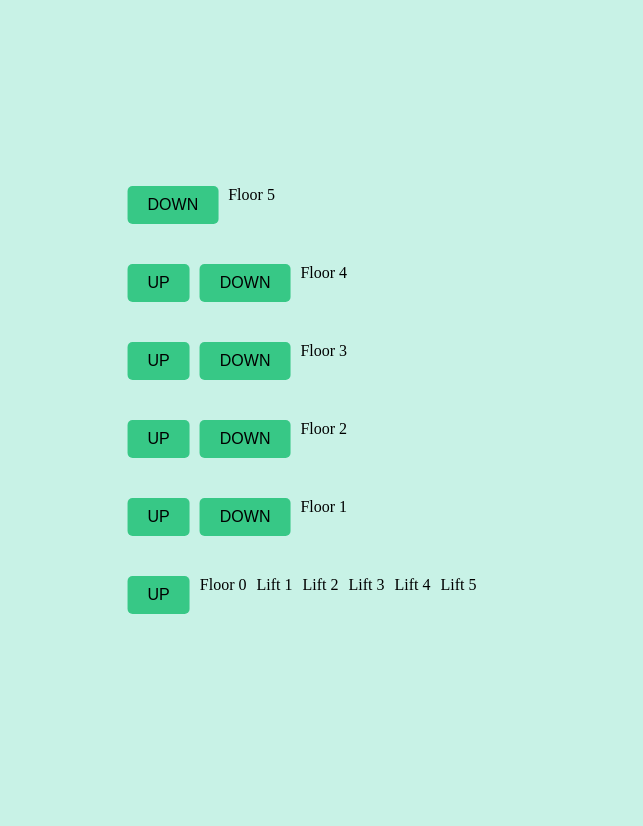
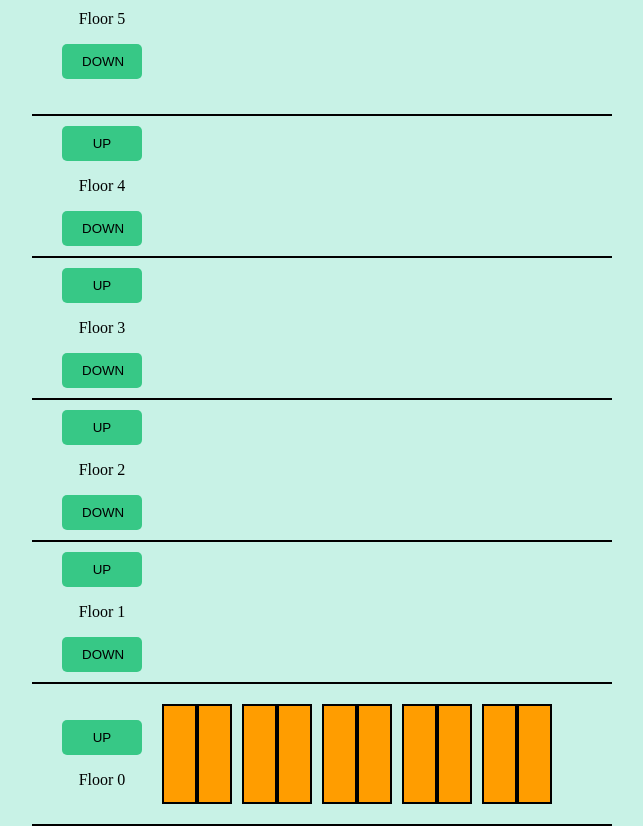
Before and after one commit to kirtankp/Lift-Simulator, a plain HTML site: page index.html in a window 1280 px wide. Both pictures are taken after typing "5", "5" into the empty fields and a click on the button "Submit". Shown: the whole page, without its empty margins (338-981 px from the left). Before the commit the page ends 800 px from the top, so only its background shows below. Drawn offline with Linux system fonts and the light colour scheme.

Commit message:
done styling to  generated lifts and floors

```diff
--- a/script.js
+++ b/script.js
@@ -14,8 +14,10 @@ const Simulation = () => {
 
 }
 
+//this func will generates the floor
 const generateFloors = (numFloors) => {
 
+    //this is an parent container which hold all the floors
     const floorsContainer = document.createElement('div');
     floorsContainer.id = 'floorsContainer';
 
@@ -25,8 +27,10 @@ const generateFloors = (numFloors) => {
     lastFloor.id = `Floor ${numFloors}`;
     lastFloor.innerHTML =
         `
+        <div class="liftButtons">
+            Floor ${numFloors}
             <button class="lift-control down">DOWN</button>
-        Floor ${numFloors}
+        </div>
     `;
     floorsContainer.appendChild(lastFloor);
 
@@ -37,9 +41,11 @@ const generateFloors = (numFloors) => {
         floor.id = `Floor ${i}`;
         floor.innerHTML =
             `
+            <div class="liftButtons">
                 <button class="lift-control up">UP</button>
+                Floor ${i}
                 <button class="lift-control down">DOWN</button>
-            Floor ${i}
+            </div>
         `;
         floorsContainer.appendChild(floor);
     }
@@ -50,26 +56,39 @@ const generateFloors = (numFloors) => {
     groundFloor.id = 'Floor 0';
     groundFloor.innerHTML =
         `
+        <div class="liftButtons">
             <button class="lift-control up">UP</button>
             Floor 0
+        </div>
     `;
     floorsContainer.appendChild(groundFloor);
 
+    //now this whole floorContainer(parent container) will append on body
     document.body.appendChild(floorsContainer);
 }
 
 const generateLifts = (numLifts) => {
 
-    const liftsContainer = document.createElement('div');
-    liftsContainer.id = 'liftsContainer';
+    //this helps to locate ground floor
+    const groundFloor = document.getElementById('Floor 0');
 
     for (let i = 0; i < numLifts; i++) {
-        const lift = document.createElement('div');
-        lift.className = 'lift';
-        lift.innerHTML = `Lift ${i + 1}`;
-        liftsContainer.appendChild(lift);
+        //lift
+        const lifts = document.createElement('div');
+        lifts.className = 'lift';
+        //leftDoor
+        const leftDoor = document.createElement('div');
+        leftDoor.className = 'leftDoor';
+        //rightDoor
+        const rightDoor = document.createElement('div');
+        rightDoor.className = 'rightDoor';
+        //leftDoor and rightDoor will append to the lift
+        lifts.appendChild(leftDoor);
+        lifts.appendChild(rightDoor);
+
+        //this lift container will append at ground floor because initially all lifts are at ground floor
+        groundFloor.appendChild(lifts);
+
     }
-    //this lift container will append at ground floor
-    const groundFloor = document.getElementById('Floor 0');
-    groundFloor.appendChild(liftsContainer);
+
 }
--- a/style.css
+++ b/style.css
@@ -1,4 +1,4 @@
-body{
+body {
   background-color: #c8f2e6;
 }
 
@@ -53,7 +53,7 @@ body{
   margin-bottom: 20px;
 }
 
-  Button {
+.submitButton {
   background-color: #05ba65bc;
   color: rgb(0, 0, 0);
   padding: 10px 20px;
@@ -63,12 +63,12 @@ body{
   cursor: pointer;
 }
 
-  Button:hover {
+.submitButton:hover {
   background-color: #1e620a;
 }
 
 
-/*stimulation style*/
+/*generated floors and lifts */
 
 #floorsContainer {
   position: absolute;
@@ -78,14 +78,65 @@ body{
 }
 
 .floor {
+  border-bottom: 2px solid #000000;
+  height: 100px;
+  min-width: 100%;
   display: flex;
-    flex-direction: row;
   gap: 10px;
   padding: 20px;
 }
 
-#liftsContainer {
+.liftButtons {
+  width: 100px;
+  height: 100%;
   display: flex;
-    flex-direction: row;
-    gap: 10px;
+  flex-direction: column ;
+  align-items: center;
+  justify-content: center;
+  gap: 1rem;
 }
+
+.lift-control {
+  background-color: #05ba65bc;
+  color: rgb(0, 0, 0);
+  padding: 10px 20px;
+  border: none;
+  border-radius: 5px;
+  width: 80px;
+  cursor: pointer;
+}
+
+.lift-control:hover {
+  background-color: #1e620a;
+}
+
+.lift {
+  height: 100px;
+  width: 70px;
+  background-color: black;
+  position: relative;
+  z-index: 3;
+  overflow: hidden;
+}
+
+.leftDoor {
+  position: absolute;
+  top: 0;
+  bottom: 0;
+  left: 0;
+  right: 50%;
+  background-color: #ff9d00;
+  border: 2px solid #000000;
+  z-index: 1;
+}
+
+.rightDoor {
+  position: absolute;
+  top: 0;
+  bottom: 0;
+  right: 0;
+  left: 50%;
+  background-color: #ff9d00;
+  border: 2px solid #000000;
+  z-index: 1;
+}
```
Lines whose indentation alone changed are shown as unchanged.
